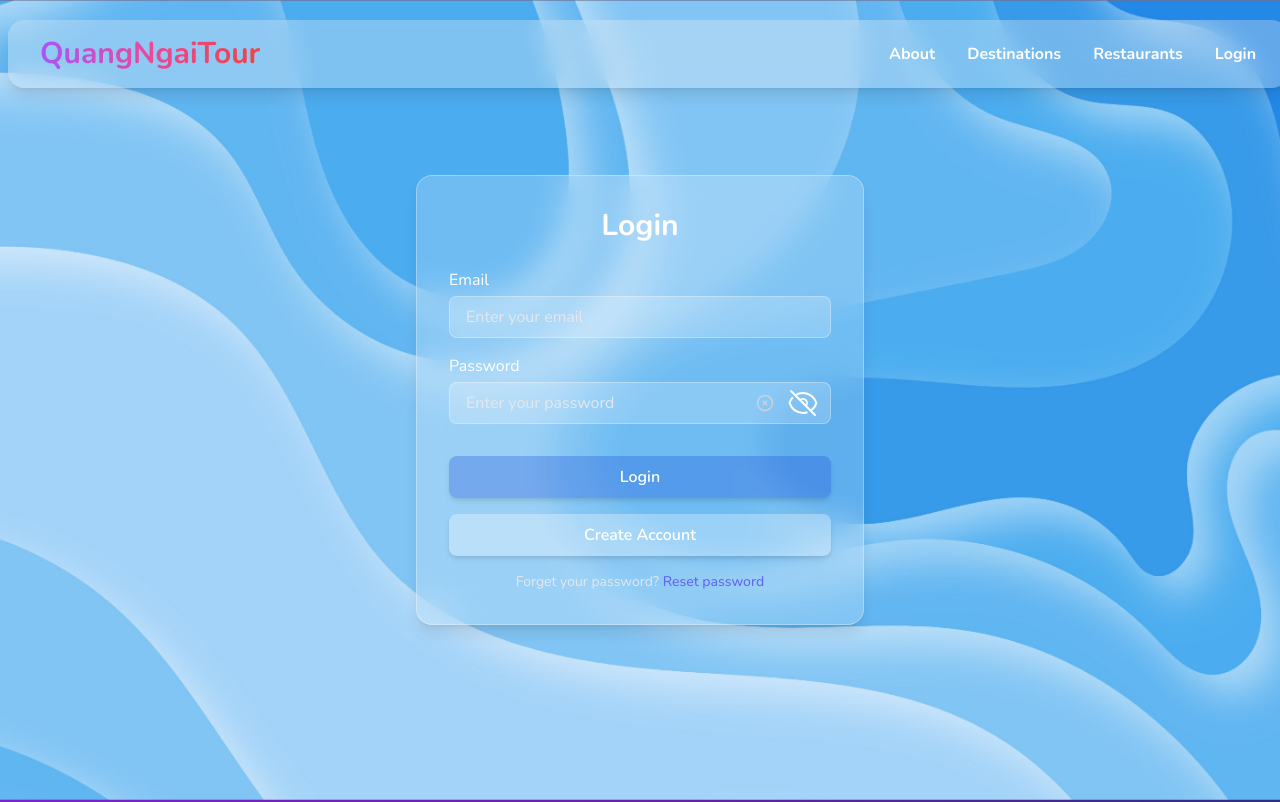
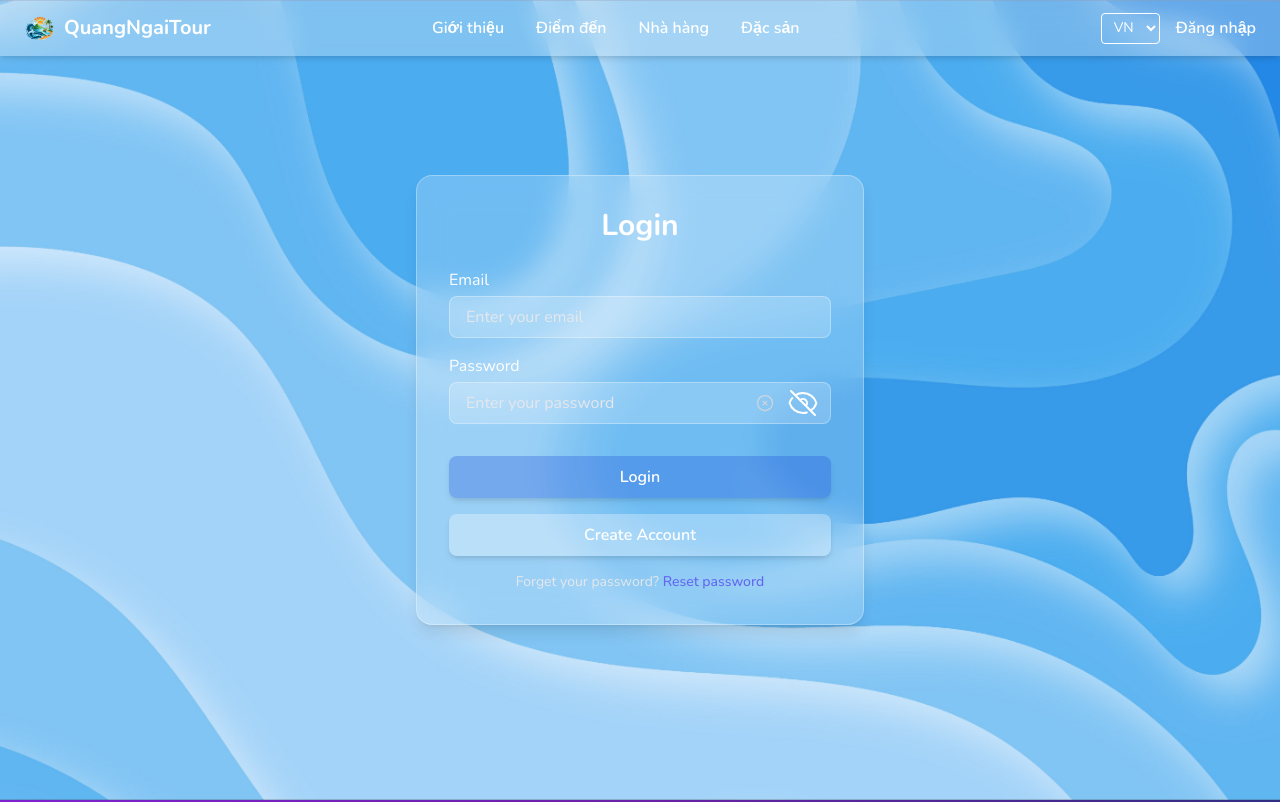
Before and after one commit to tuongioe/quangngaitour, a React (Vite) app: page /login in a window 1280 px wide. Shown: the top 802 px of the page. Built offline with nearby package versions, Linux system fonts and the light colour scheme; no server answers.

Commit message:
Header UI Update

```diff
--- a/package.json
+++ b/package.json
@@ -12,9 +12,11 @@
   "dependencies": {
     "@heroicons/react": "^2.2.0",
     "axios": "^1.12.2",
+    "i18next": "^25.5.2",
     "react": "^19.1.1",
     "react-dom": "^19.1.1",
     "react-hot-toast": "^2.6.0",
+    "react-i18next": "^15.7.3",
     "react-icons": "^5.5.0",
     "react-router-dom": "^7.8.2"
   },
--- a/src/App.jsx
+++ b/src/App.jsx
@@ -11,6 +11,7 @@ import PlaceDetailPage from "./pages/PlaceDetailPage.jsx";
 import PlacePage from "./pages/PlacePage.jsx";
 import RegisterPage from "./pages/RegisterPage.jsx";
 import AboutPage from "./pages/AboutPage.jsx";
+import "./i18n";
 
 export default function App() {
   return (
--- a/src/Layout.jsx
+++ b/src/Layout.jsx
@@ -14,7 +14,7 @@ export default function Layout() {
       </main>
 
       {/* Footer */}
-      <FooterComponent />
+      <FooterComponent className="absolute bg-transparent" />
     </div>
   );
 }
--- a/src/components/HeaderComponent.jsx
+++ b/src/components/HeaderComponent.jsx
@@ -1,12 +1,20 @@
 import React, { useContext, useState } from "react";
-import "../assets/styles/HeaderComponent.css";
 import { Link, useNavigate } from "react-router-dom";
 import { AuthContext } from "../context/AuthProvider";
+import { useTranslation } from "react-i18next";
+import Logo from "../assets/img/logo.png";
+import "../assets/styles/HeaderComponent.css";
 
 export default function HeaderComponent() {
   const navigate = useNavigate();
   const { logout, user } = useContext(AuthContext);
   const [showDropdown, setShowDropdown] = useState(false);
+  const { t, i18n } = useTranslation();
+
+  const handleChangeLanguage = (lang) => {
+    i18n.changeLanguage(lang);
+    localStorage.setItem("lang", lang);
+  };
 
   const handleAccountClick = () => {
     if (user) {
@@ -18,10 +26,9 @@ export default function HeaderComponent() {
 
   const handleLogout = async () => {
     try {
-      // gọi API backend
       const res = await fetch("http://localhost:5001/api/auth/logout", {
         method: "POST",
-        credentials: "include", // gửi cookie kèm nếu BE dùng cookie
+        credentials: "include",
         headers: { "Content-Type": "application/json" },
       });
 
@@ -30,7 +37,6 @@ export default function HeaderComponent() {
         throw new Error(data.message || "Logout failed");
       }
 
-      // clear FE state
       logout();
       navigate("/login");
     } catch (err) {
@@ -39,42 +45,63 @@ export default function HeaderComponent() {
   };
 
   return (
-    <div>
-      <div className="w-full flex items-center justify-center fixed z-50 lg:ml-2">
-        <div className="lg:w-full max-w-screen-xl flex justify-between items-center bg-gray-100/30 shadow-lg backdrop-blur-md px-8 py-4 rounded-2xl mt-5">
-          <div className="lg:block hidden text-white text-2xl font-semibold cursor-pointer">
-            <span className="text-3xl font-bold bg-gradient-to-r from-purple-500 via-pink-500 to-red-500 bg-clip-text text-transparent">
-              QuangNgaiTour
+    <header className="fixed top-0 left-0 w-full z-50 bg-gray-100/30 backdrop-blur-md shadow-md">
+      <div className="max-w-screen-xl mx-auto px-6 py-3 flex items-center justify-between">
+        {/* Cột trái: Logo + tên web */}
+        <div className="flex items-center gap-2">
+          <Link to="/" className="flex items-center gap-2">
+            <img src={Logo} alt="Logo" className="w-8 h-8 object-contain" />
+            <span className="text-xl font-bold text-white">
+              {t("siteName")}
             </span>
+          </Link>
         </div>
 
-          {/* Menu */}
-          <nav className="flex space-x-8">
-            <Link to="/about" className="text-white nav-link font-bold">
-              About
+        {/* Cột giữa: Menu */}
+        <nav className="hidden md:flex gap-8 justify-center lg:mr-20">
+          <Link to="/about" className="nav-link text-white font-semibold">
+            {t("about")}
           </Link>
           <Link
             to="/places?category=destinations"
-              className="text-white nav-link font-bold"
+            className="nav-link text-white font-semibold"
           >
-              Destinations
+            {t("destinations")}
           </Link>
           <Link
             to="/places?category=restaurants"
-              className="text-white nav-link font-bold"
+            className="nav-link text-white font-semibold"
           >
-              Restaurants
+            {t("restaurants")}
           </Link>
+          <Link to="/speciality" className="nav-link text-white font-semibold">
+            {t("speciality")}
+          </Link>
+        </nav>
+
+        {/* Cột phải: Ngôn ngữ + Login */}
+        <div className="flex items-center gap-4 relative">
+          {/* Chọn ngôn ngữ */}
+          <select
+            defaultValue={i18n.language}
+            onChange={(e) => handleChangeLanguage(e.target.value)}
+            className="bg-transparent text-white border border-white rounded px-2 py-1 text-sm cursor-pointer"
+          >
+            <option value="vn">VN</option>
+            <option value="en">EN</option>
+          </select>
+
+          {/* Tài khoản / Login */}
           <div
-              className="relative"
+            className="relative "
             onMouseEnter={() => setShowDropdown(true)}
             onMouseLeave={() => setShowDropdown(false)}
           >
             <span
               onClick={handleAccountClick}
-                className="text-white nav-link font-bold cursor-pointer"
+              className="text-white font-semibold cursor-pointer"
             >
-                {user ? user.name || "Account" : "Login"}
+              {user ? user.name || t("account") : t("login")}
             </span>
 
             {/* Dropdown */}
@@ -84,20 +111,19 @@ export default function HeaderComponent() {
                   onClick={() => navigate("/account")}
                   className="block w-full text-left px-4 py-2 text-gray-700 hover:bg-gray-100"
                 >
-                    Account
+                  {t("account")}
                 </button>
                 <button
                   onClick={handleLogout}
                   className="block w-full text-left px-4 py-2 text-red-500 hover:bg-gray-100"
                 >
-                    Logout
+                  {t("logout")}
                 </button>
               </div>
             )}
           </div>
-          </nav>
         </div>
       </div>
-    </div>
+    </header>
   );
 }
--- /dev/null
+++ b/src/i18n.js
@@ -0,0 +1,16 @@
+import i18n from "i18next";
+import { initReactI18next } from "react-i18next";
+import en from "./locales/en/translation.json";
+import vn from "./locales/vn/translation.json";
+
+i18n.use(initReactI18next).init({
+  resources: {
+    en: { translation: en },
+    vn: { translation: vn },
+  },
+  lng: localStorage.getItem("lang") || "vn", // ngôn ngữ mặc định
+  fallbackLng: "vn",
+  interpolation: { escapeValue: false },
+});
+
+export default i18n;
--- /dev/null
+++ b/src/locales/en/translation.json
@@ -0,0 +1,10 @@
+{
+  "siteName": "QuangNgaiTour",
+  "about": "About",
+  "destinations": "Destinations",
+  "restaurants": "Restaurants",
+  "speciality": "Speciality",
+  "login": "Login",
+  "account": "Account",
+  "logout": "Logout"
+}
--- /dev/null
+++ b/src/locales/vn/translation.json
@@ -0,0 +1,10 @@
+{
+  "siteName": "QuangNgaiTour",
+  "about": "Giới thiệu",
+  "destinations": "Điểm đến",
+  "restaurants": "Nhà hàng",
+  "speciality": "Đặc sản",
+  "login": "Đăng nhập",
+  "account": "Tài khoản",
+  "logout": "Đăng xuất"
+}
```
Also changed, not shown: 1 other file (tests, documents, lock files or other folders). Lines whose indentation alone changed are shown as unchanged.
